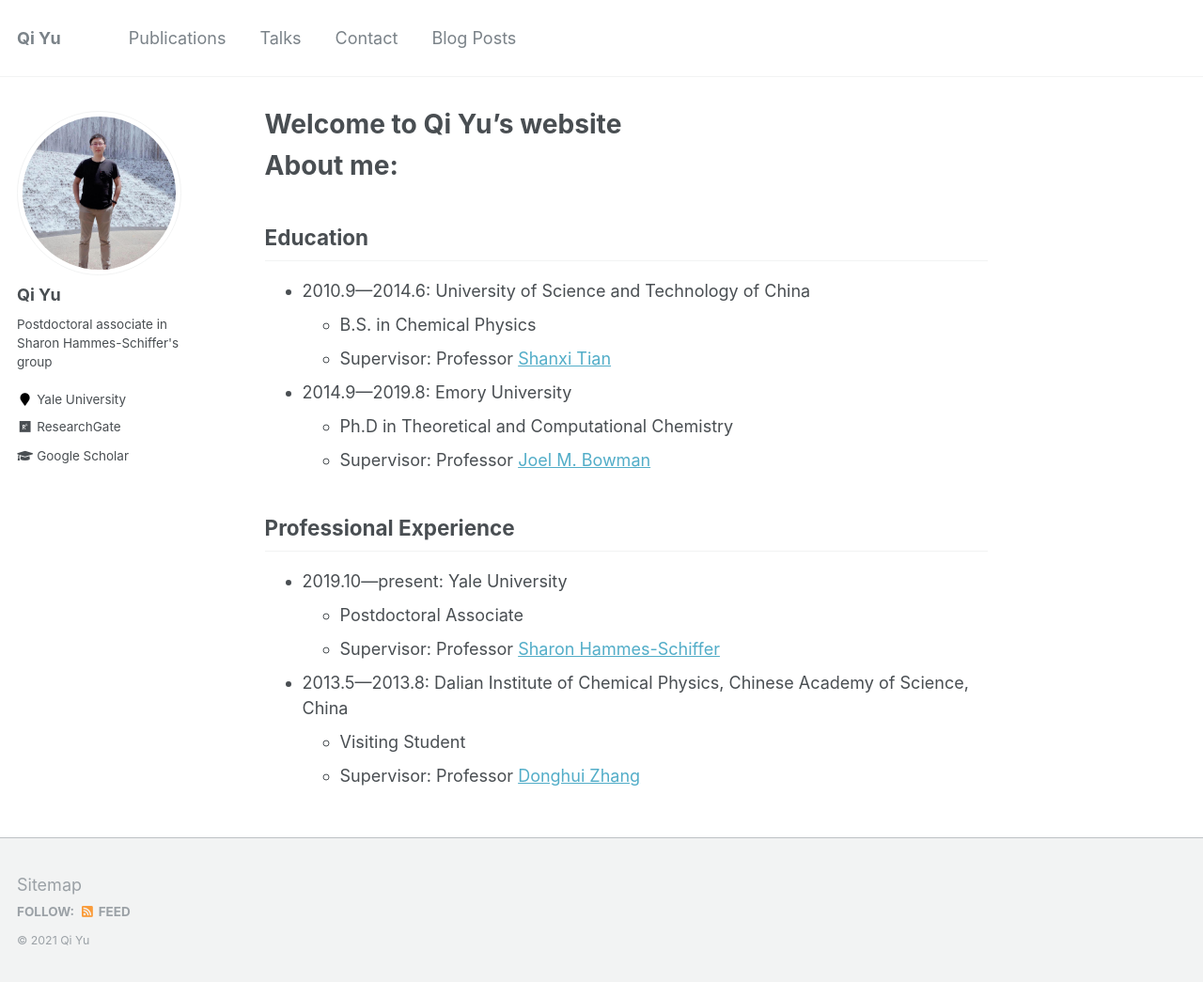
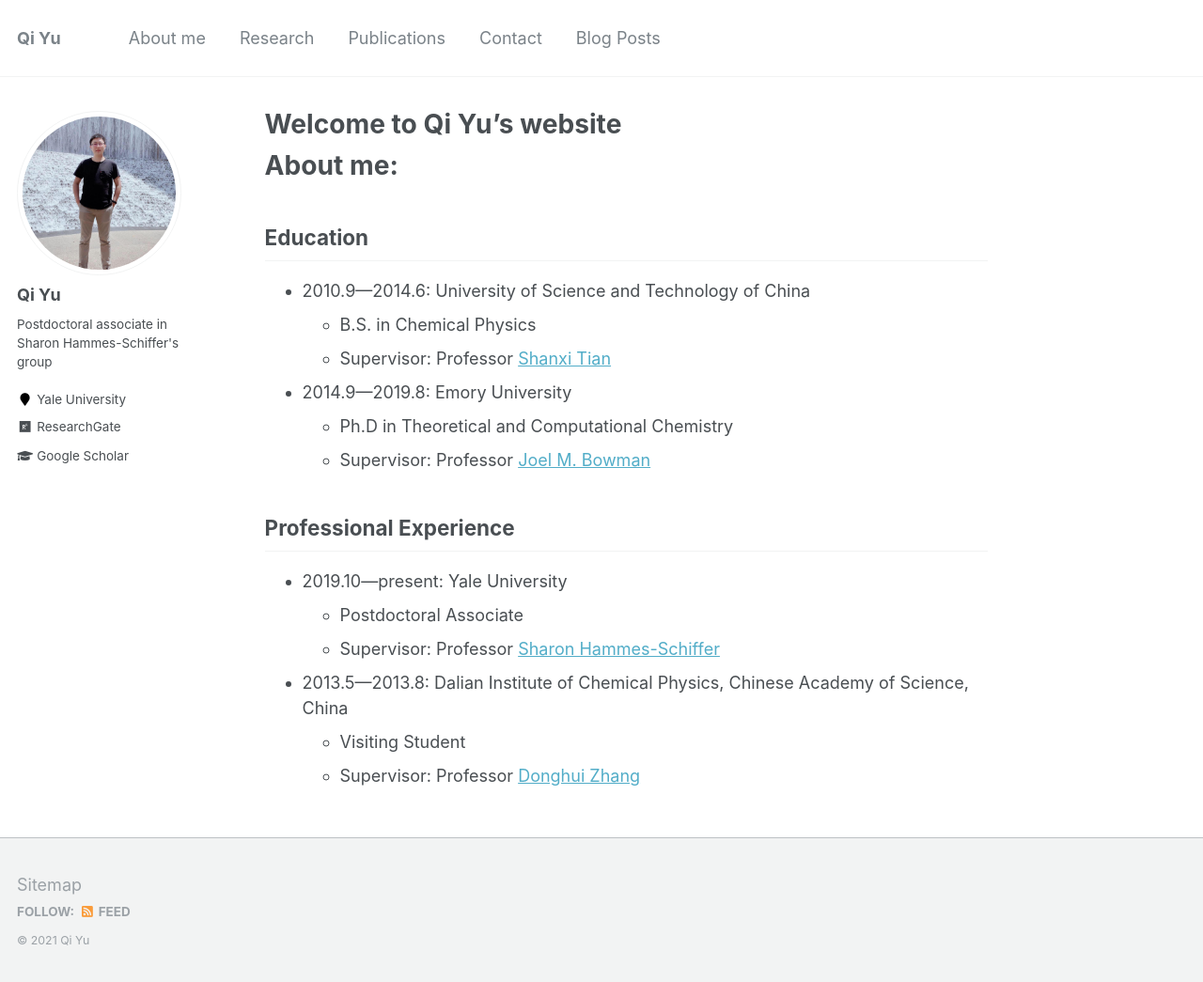
Before and after one commit to qiyuchem/qiyuchem.github.io, a Jekyll site: the page built from _pages/about.md, in a window 1280 px wide and 1046 px high. Shown: the whole window at 94% size. Built offline with Jekyll 4.4.1, drawn with Linux system fonts in a browser that asks for light colours.

Commit message:
Update navigation.yml

```diff
--- a/_data/navigation.yml
+++ b/_data/navigation.yml
@@ -1,13 +1,13 @@
 # main links links
 main:
-  #- title: "CV"
-  #  url: /cv/
+  - title: "About me"
+    url: /cv/
+
+  - title: "Research"
+    url: /research/
 
   - title: "Publications"
     url: /publications/
-
-  - title: "Talks"
-    url: /talks/
 
   - title: "Contact"
     url: /teaching/
```
